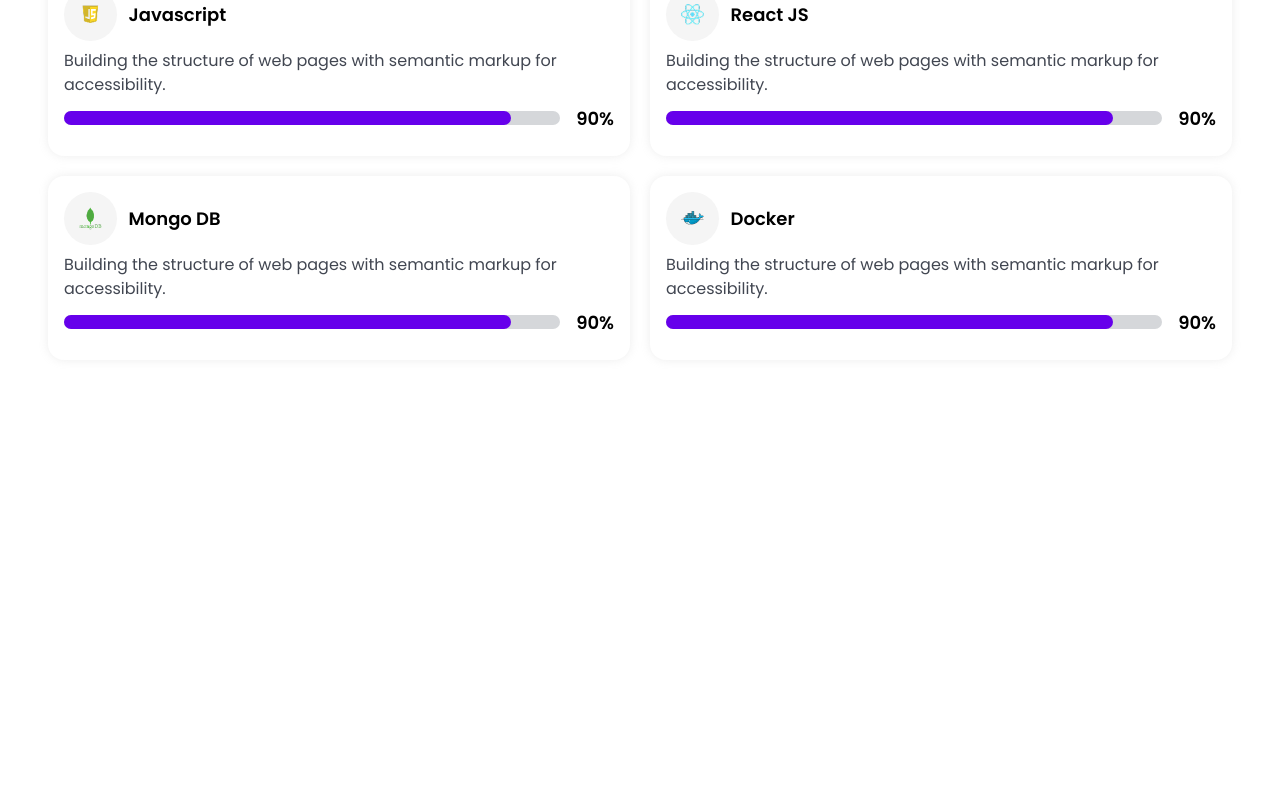
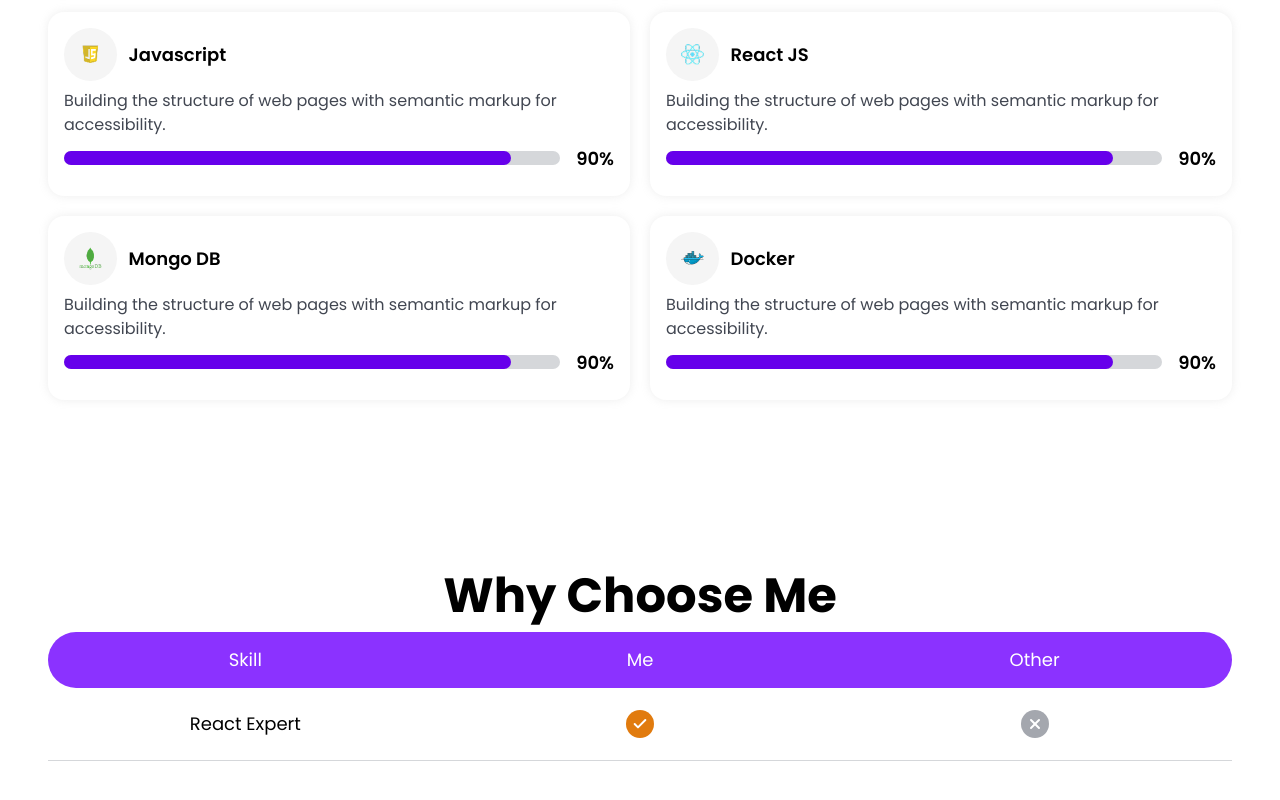
Before and after one commit to herfando/Next-Motion-Portfolio-UI-in-Action, a Next.js app: page / in a window 1280 px wide. Shown: the part 2602-3402 px from the top of the page. Before the commit the page ends 3090 px from the top, so only its background shows below. Built offline with nearby package versions, Linux system fonts and the light colour scheme.

Commit message:
create skill

```diff
--- a/src/app/page.tsx
+++ b/src/app/page.tsx
@@ -3,6 +3,7 @@ import Home from '../components/container/02_Home';
 import Banner from '@/components/container/03_Banner';
 import About from '@/components/container/04_About';
 import Skill from '@/components/container/05_Skill';
+import WhyChooseMe from '@/components/container/06_Why_chooseme';
 
 const App = () => {
   return (
@@ -12,6 +13,7 @@ const App = () => {
       <Banner />
       <About />
       <Skill />
+      <WhyChooseMe />
     </>
   );
 };
--- a/src/components/container/05_Skill.tsx
+++ b/src/components/container/05_Skill.tsx
@@ -5,7 +5,7 @@ import { skillData } from '../data/skill-data';
 
 export default function Skill() {
   return (
-    <section className='h-880'>
+    <section className='h-auto pt-40 pb-40 md:pb-80'>
       <div className='pt-40 pb-48 text-center text-[48px] font-bold dark:text-white'>
         My Profesional Skill
       </div>
--- /dev/null
+++ b/src/components/container/06_Why_chooseme.tsx
@@ -0,0 +1,32 @@
+import React from 'react';
+import { Check, X } from 'lucide-react';
+
+export default function WhyChooseMe() {
+  return (
+    <section className='custom-container h-auto w-full pt-40 pb-40 md:pt-80 md:pb-80'>
+      {/* Title */}
+      <h2 className='text-center text-[48px] font-bold'>Why Choose Me</h2>
+      {/* Header */}
+      <div className='grid h-56 w-full grid-cols-3 items-center rounded-full bg-[#8B32FF] text-lg text-white dark:bg-white dark:text-black'>
+        <p className='text-center'>Skill</p>
+        <p className='text-center'>Me</p>
+        <p className='text-center'>Other</p>
+      </div>
+      {/* React */}
+      <div className='grid h-72 grid-cols-3 items-center text-lg text-black dark:text-white'>
+        <p className='text-center'>React Expert</p>
+        <div className='flex justify-center'>
+          <div className='flex h-28 w-28 items-center justify-center rounded-full bg-[#E17B0E] text-white'>
+            <Check strokeWidth={3} className='h-16 w-16' />
+          </div>
+        </div>
+        <div className='flex justify-center'>
+          <div className='flex h-28 w-28 items-center justify-center rounded-full bg-[#A4A7AE] text-white'>
+            <X strokeWidth={3} className='h-16 w-16' />
+          </div>
+        </div>
+      </div>
+      <div className='w-full border-b border-[#D5D7DA]'></div>
+    </section>
+  );
+}
```
